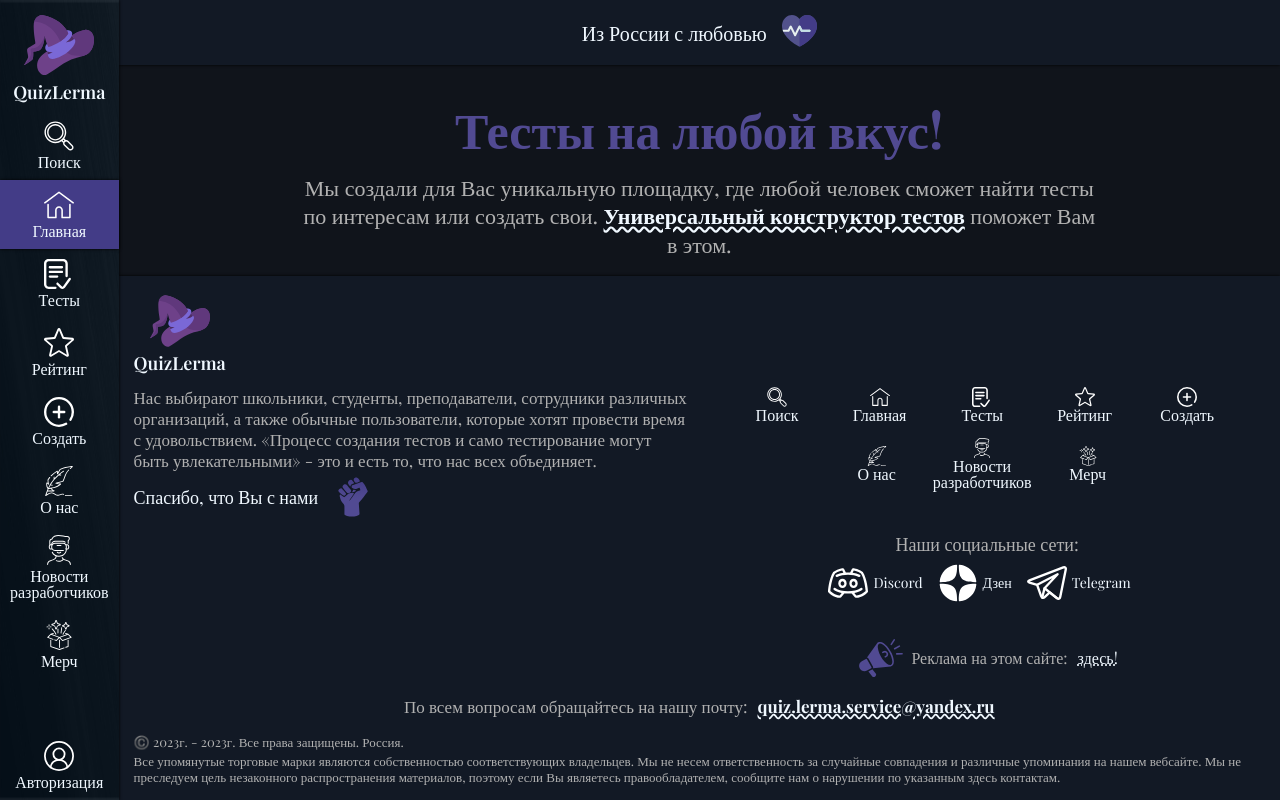
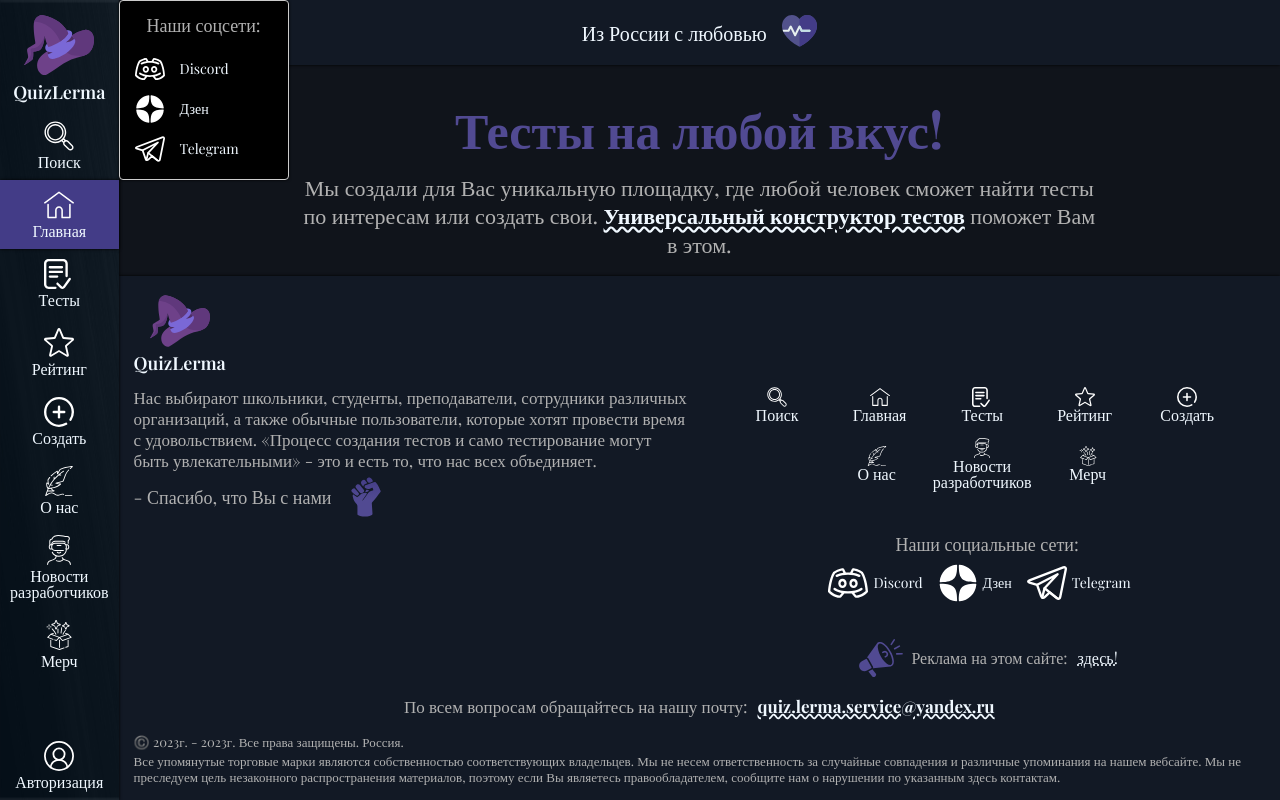
Before and after one commit to VladislavPixel/quiz-lerma, a React (Create React App) app: page / in a window 1280 px wide. Built offline with nearby package versions, Linux system fonts and the light colour scheme; a web font is replaced by a local one.

Commit message:
create hover-menu

```diff
--- a/src/app/components/common/footer.tsx
+++ b/src/app/components/common/footer.tsx
@@ -25,7 +25,7 @@
 					<div className='block-footer__column'>
 						<p title='Нас выбирают' className='block-footer__selection-information'>Нас выбирают школьники, студенты, преподаватели, сотрудники различных организаций, а также обычные пользователи, которые хотят провести время с удовольствием. «Процесс создания тестов и само тестирование могут быть увлекательными» - это и есть то, что нас всех объединяет.</p>
 						<div className='block-footer__gratitude'>
-							<span title='Слова благодарности'>Спасибо, что Вы с нами</span>
+							<span title='Слова благодарности'>- Спасибо, что Вы с нами</span>
 							<img title='Держим за Вас кулачки' src='./assets/images/icons/fist.svg' alt='Иконка кулака' />
 						</div>
 					</div>
@@ -43,12 +43,12 @@
 							<div className='social-network-block__title'>Наши социальные сети:</div>
 							<div className='social-network-block__list'>
 								{socialNetworkIterable.map(({ _id, path, altIcon, icon, title, text }: IMainMenuElement) => {
-									return <LinkMenu classesParent='social-network-block' key={_id} type='a:href' title={title} path={path} icon={icon} altIcon={altIcon} text={text} />
+									return <LinkMenu classesParent='social-network-block' key={_id} type='a:href' title={title} path={path} icon={icon} altIcon={altIcon} text={text} />;
 								})}
 							</div>
 						</div>
 						<div className='block-footer__advertisement advertisement-footer'>
-							<img className='advertisement-footer__icon' src='./assets/images/icons/mouthpiece.svg' alt='Иконка рупора.' />
+							<img title='Наш сервис является популярным. Вы сможете протрубить на весь интернет о себе.' className='advertisement-footer__icon' src='./assets/images/icons/mouthpiece.svg' alt='Иконка рупора.' />
 							<span title='На случай, если вы хотите с нами сотрудничать.' className='advertisement-footer__text'>Реклама на этом сайте:</span>
 							<Link className='advertisement-footer__link' to='/advertisement' title='Нажмите, чтобы перейти на страницу рекламы и ознакомиться с нашими условиями.'>здесь!</Link>
 						</div>
--- /dev/null
+++ b/src/app/components/common/hover-menu.tsx
@@ -0,0 +1,14 @@
+interface IHoverMenuProps {
+	classesParent: string;
+	children: React.ReactNode;
+};
+
+const HoverMenu = ({ classesParent, children }: IHoverMenuProps) => {
+	return (
+		<div className={`${classesParent}__menu-hover hover-menu`}>
+			{children}
+		</div>
+	);
+};
+
+export { HoverMenu };
--- a/src/app/components/ui/menu-main.tsx
+++ b/src/app/components/ui/menu-main.tsx
@@ -1,5 +1,7 @@
 import type { MainMenu, IMainMenuElement } from '../../type/main-menu';
 import { LinkMenu } from '../common/link-menu';
+import { HoverMenu } from '../common/hover-menu';
+import { SocialNetworkHoverBlock } from './social-network-hover-block';
 
 interface IMenuMainProps {
 	classesParent: string;
@@ -13,7 +15,7 @@
 		<nav className={`${classesParent}__navbar navbar-main`}>
 			<div className='navbar-main__head-block'>
 				<ul className='navbar-main__list'>
-					{data.map(({ text, path, icon, altIcon, title, _id }: IMainMenuElement, index: number) => {
+					{data.map(({ text, path, icon, altIcon, title, _id, hoverMenu }: IMainMenuElement, index: number) => {
 						if (index === data.length - 1) {
 							return null;
 						}
@@ -21,6 +23,11 @@
 						return (
 							<li key={_id} className='navbar-main__element'>
 								<LinkMenu classesParent={(index === 0 ? 'big ' : '') + (index !== 0 ? 'selectable ' : '') + 'navbar-main'} title={title} path={path} icon={icon} altIcon={altIcon} text={text} type='NavLink' />
+								{hoverMenu &&
+									<HoverMenu classesParent='navbar-main'>
+										<SocialNetworkHoverBlock {...hoverMenu} />
+									</HoverMenu>
+								}
 							</li>
 						);
 					})}
--- /dev/null
+++ b/src/app/components/ui/social-network-hover-block.tsx
@@ -0,0 +1,22 @@
+import type { IMainMenuElement } from '../../type/main-menu';
+import { LinkMenu } from "../common/link-menu";
+
+interface ISocialNetworkHoverBlockProps {
+	title: string;
+	data: IMainMenuElement[];
+};
+
+const SocialNetworkHoverBlock = ({ title, data }: ISocialNetworkHoverBlockProps) => {
+	return (
+		<div className='hover-block-social-network'>
+			<div className='hover-block-social-network__title'>{title}</div>
+			<div className='hover-block-social-network__container-row'>
+				{data.map(({ _id, path, text, altIcon, icon, title }: IMainMenuElement) => {
+					return <LinkMenu classesParent='hover-block-social-network' key={_id} type='a:href' icon={icon} altIcon={altIcon} text={text} path={path} title={title} />;
+				})}
+			</div>
+		</div>
+	);
+};
+
+export { SocialNetworkHoverBlock };
--- a/src/app/routes.ts
+++ b/src/app/routes.ts
@@ -10,9 +10,9 @@
 };
 
 export const socialNetworkIterable: IMainMenuElement[] = [
-	{ _id: 100, path: '#discord', text: 'Discord', altIcon: 'Иконка социальной сети - Discord.', icon: './assets/images/icons/social-network-icons/discord.svg', title: 'Нажмите, чтобы перейти в нашу группу discord.', type: 'a:href' },
-	{ _id: 101, path: '#dzen', text: 'Дзен', altIcon: 'Иконка социальной сети - Дзен.', icon: './assets/images/icons/social-network-icons/yandex-zen.svg', title: 'Нажмите, чтобы перейти на наш канал Дзен.', type: 'a:href' },
-	{ _id: 102, path: '#telegram', text: 'Telegram', altIcon: 'Иконка социальной сети - Telegram.', icon: './assets/images/icons/social-network-icons/telegram.svg', title: 'Нажмите, чтобы перейти в нашу группу Telegram.', type: 'a:href' }
+	{ _id: 100, path: '#discord', text: 'Discord', altIcon: 'Иконка социальной сети - Discord.', icon: './assets/images/icons/social-network-icons/discord.svg', title: 'Нажмите, чтобы перейти в нашу группу discord.' },
+	{ _id: 101, path: '#dzen', text: 'Дзен', altIcon: 'Иконка социальной сети - Дзен.', icon: './assets/images/icons/social-network-icons/yandex-zen.svg', title: 'Нажмите, чтобы перейти на наш канал Дзен.' },
+	{ _id: 102, path: '#telegram', text: 'Telegram', altIcon: 'Иконка социальной сети - Telegram.', icon: './assets/images/icons/social-network-icons/telegram.svg', title: 'Нажмите, чтобы перейти в нашу группу Telegram.' }
 ];
 
 export const logoRoute: IMainMenuElement = {
@@ -23,7 +23,7 @@
 	altIcon: 'Иконка сервиса - QuizLerma: волшебная шляпа фиолетового цвета.',
 	title: 'Нажмите, чтобы перейти на главную страницу или воспользуйтесь выпадающим меню.',
 	hoverMenu: {
-		title: 'Наши соцсети',
+		title: 'Наши соцсети:',
 		data: socialNetworkIterable
 	}
 };
@@ -38,8 +38,8 @@
 	hoverMenu: {
 		title: 'У Вас нет учетной записи?',
 		data: [
-			{ _id: 200, text: 'Регистрация', path: '/registration', icon: './assets/images/icons/registration.svg', altIcon: 'Иконка регистрации - лист бумаги с пунктами и карандаш.', title: 'Нажмите, чтобы перейти на страницу регистрации.', type: "route" },
-			{ _id: 201, text: 'Войти', path: '/sign-in', icon: './assets/images/icons/user-sign-in.svg', altIcon: 'Иконка войти на сайт - пользователь и стрелка, символизирующая вход в систему.', title: 'Нажмите, чтобы перейти на страницу входа.', type: "route" }
+			{ _id: 200, text: 'Регистрация', path: '/registration', icon: './assets/images/icons/registration.svg', altIcon: 'Иконка регистрации - лист бумаги с пунктами и карандаш.', title: 'Нажмите, чтобы перейти на страницу регистрации.' },
+			{ _id: 201, text: 'Войти', path: '/sign-in', icon: './assets/images/icons/user-sign-in.svg', altIcon: 'Иконка войти на сайт - пользователь и стрелка, символизирующая вход в систему.', title: 'Нажмите, чтобы перейти на страницу входа.' }
 		]
 	}
 };
--- a/src/app/scss/footer.scss
+++ b/src/app/scss/footer.scss
@@ -84,7 +84,7 @@
 		align-items: center;
 		span {
 			margin-right: 10px;
-			color: aliceblue;
+			color: $darkGrayColor;
 			font-size: 18px;
 		}
 		img {
--- /dev/null
+++ b/src/app/scss/hover-block-social-network.scss
@@ -0,0 +1,36 @@
+.hover-block-social-network {
+	&__title {
+		color:$darkGrayColor;
+		font-size: 18px;
+		margin-bottom: 20px;
+		text-align: center;
+	}
+	&__container-row {
+		display: flex;
+		flex-direction: column;
+	}
+	&__link {
+		display: flex;
+		align-items: center;
+		margin-bottom: 10px;
+		&:last-child {
+			margin-bottom: 0px;
+		}
+		&:hover {
+			.hover-block-social-network__text {
+				color: $basicPurple;
+				text-decoration: $basicPurple  underline;
+			}
+		}
+	}
+	&__img {
+		flex: 0 0 30px;
+		width: 30px;
+		height: 30px;
+		margin-right: 15px;
+	}
+	&__text {
+		color: aliceblue;
+		transition: color 0.3s ease 0s, text-decoration 0.3s ease 0s;
+	}
+}
--- a/src/app/scss/navbar-main.scss
+++ b/src/app/scss/navbar-main.scss
@@ -9,9 +9,6 @@
 	width: 100%;
 	height: 100vh;
 	z-index: 100;
-	&__list {
-
-	}
 	&__link-menu {
 		display: flex;
 		flex-direction: column;
@@ -61,6 +58,12 @@
 		color: aliceblue;
 		text-align: center;
 	}
+	&__element {
+		position: relative;
+	}
+	&__menu-hover {
+		padding: 15px;
+	}
 }
 
 .navbar-main__link-menu {
@@ -76,3 +79,16 @@
 		}
 	}
 }
+
+.hover-menu {
+	background-color: $blackBackgroundColor;
+	position: absolute;
+	top: 0;
+	left: 100%;
+	z-index: 200;
+	border-radius: $borderRadiusBasic;
+	border: $borderGray;
+	box-shadow: $blackShadow;
+	min-width: 170px;
+	transition: all 0.3s ease 0s;
+}
--- a/src/app/scss/style.scss
+++ b/src/app/scss/style.scss
@@ -13,6 +13,9 @@
 $blackShadow: 0 0 3px 0px #000;
 $darkBlueBackgroundColor: #121925;
 $darkGrayColor: #b1b1b1;
+$blackBackgroundColor: black;
+$borderRadiusBasic: 4px !important;
+$borderGray: 1px solid #ccc;
 //===========================================================================================================================================================================================
 
 // ОБНУЛЯЮЩИЕ СТИЛИ==========================================================================================================================================================================
@@ -63,4 +66,5 @@
 @import 'footer';
 @import 'section-main-home';
 @import 'footer-menu-panel';
+@import 'hover-block-social-network';
 //===========================================================================================================================================================================================
--- a/src/app/type/main-menu.ts
+++ b/src/app/type/main-menu.ts
@@ -5,7 +5,6 @@
 	icon: string;
 	altIcon: string;
 	title: string;
-	type?: string;
 	hoverMenu?: IHoverMenu;
 };
 
```
Also changed, not shown: src/app/components/pages/home-page.tsx (line endings or trailing spaces).
